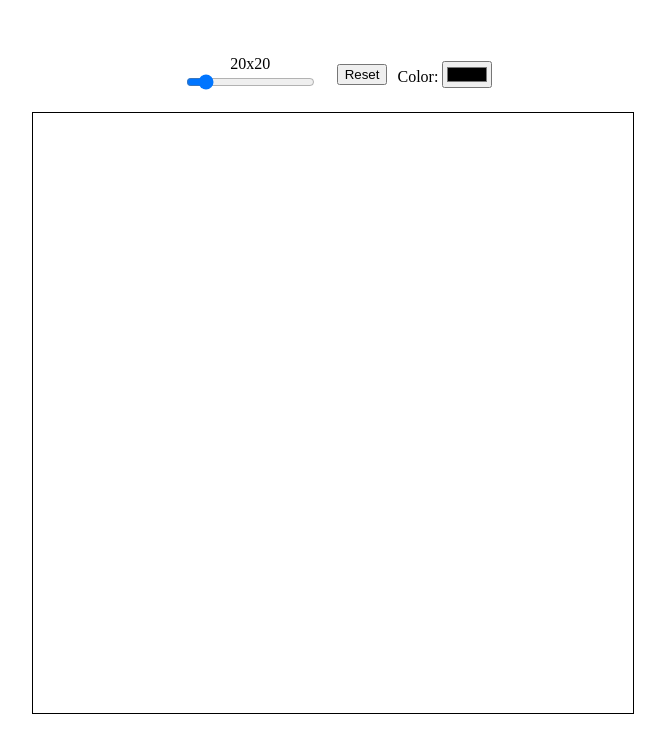
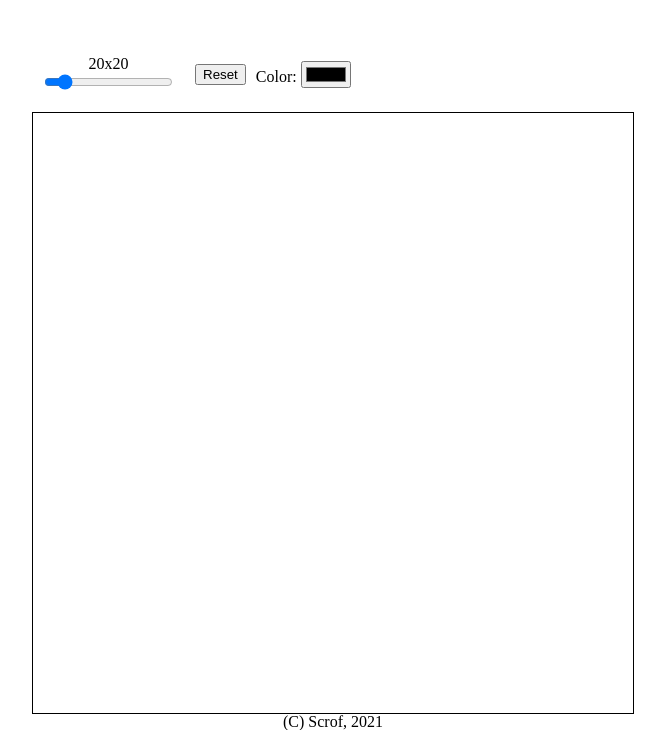
Before and after one commit to scrof90/etch-a-sketch, a plain HTML site: page index.html in a window 1280 px wide. Shown: the part 84-814 px from the top of the page, without its empty margins (307-972 px from the left). Drawn offline with Linux system fonts and the light colour scheme.

Commit message:
refactor index.html

```diff
--- a/index.html
+++ b/index.html
@@ -12,9 +12,11 @@
     <script defer type="text/javascript" src="main.js"></script>
   </head>
   <body>
-    <h1>Etch-a-Sketch</h1>
-    <div class="container">
-      <div class="toolbar">
+    <header class="header">
+      <h1>Etch-a-Sketch</h1>
+    </header>
+    <main>
+      <section class="toolbar">
         <div class="tool slider-container">
           <label class="tool" for="density" id="densityLabel">20x20</label>
           <input
@@ -32,8 +34,16 @@
           <label for="color">Color:</label>
           <input type="color" name="color" value="#000000" id="color" />
         </div>
-      </div>
-      <div class="grid-container" id="gridContainer"></div>
-    </div>
+      </section>
+
+      <section class="grid">
+        <div class="grid-container" id="gridContainer"></div>
+      </section>
+
+    </main>
+
+    <footer class="footer">
+      <p>(C) Scrof, 2021</p>
+    </footer>
   </body>
 </html>
--- a/styles.css
+++ b/styles.css
@@ -1,14 +1,15 @@
+body {
+  height: 100vh;
+  display: flex;
+  flex-direction: column;
+  align-items: center;
+}
+
 h1 {
   text-align: center;
   margin: 40px 0;
   font-size: 40px;
   font-weight: bold;
-}
-
-.container {
-  display: flex;
-  flex-direction: column;
-  align-items: center;
 }
 
 .toolbar {
@@ -37,3 +38,7 @@ h1 {
 .grid-container > div {
   place-self: stretch;
 }
+
+.footer {
+  margin-top: auto;
+}
```
